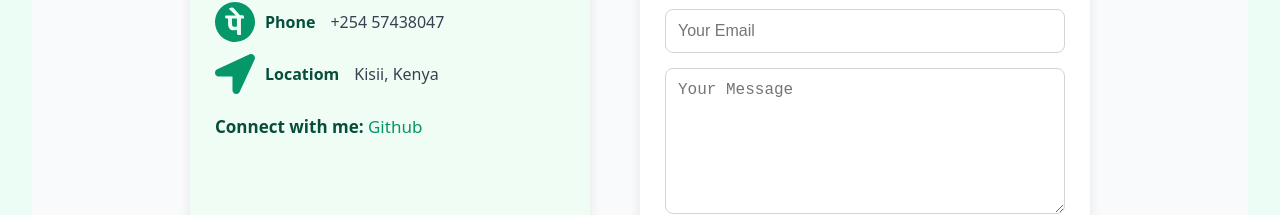
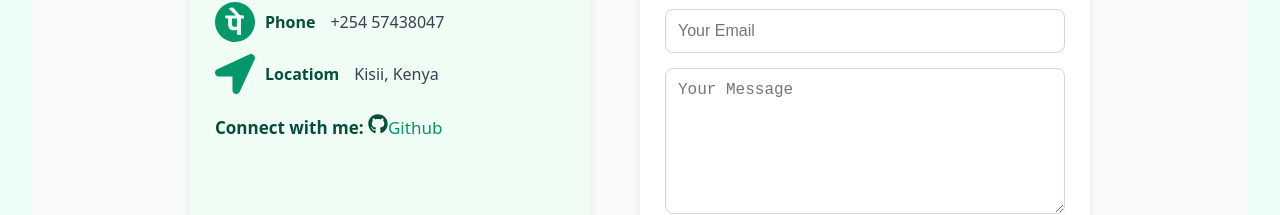
Before and after one commit to wahumuchemi649/portfolio, a React (Vite) app: page / in a window 1280 px wide. Shown: the part 3548-3763 px from the top of the page. Built offline with nearby package versions, Linux system fonts and the light colour scheme.

Commit message:
Fixing the header

```diff
--- a/src/App.jsx
+++ b/src/App.jsx
@@ -287,7 +287,7 @@ function App() {
           <p><SiGmail size={40} color='#059669'/> <strong>Email:</strong>lydiamuchemi260@gmail.com</p>
           <p><SiPhonepe size={40} color='#059669'/><strong>Phone</strong>+254 57438047</p>
           <p><FaLocationArrow size={40} color='#059669' /><strong>Locatiom</strong>Kisii, Kenya</p>
-         <div className='git'><strong>Connect with me: <a href='https://github.com/wahumuchemi649'>Github</a></strong></div>
+         <div className='git'><strong>Connect with me: <FaGithub size={20} color='#064e3b' /><a href='https://github.com/wahumuchemi649'>Github</a></strong></div>
 
 
         </div>
```
